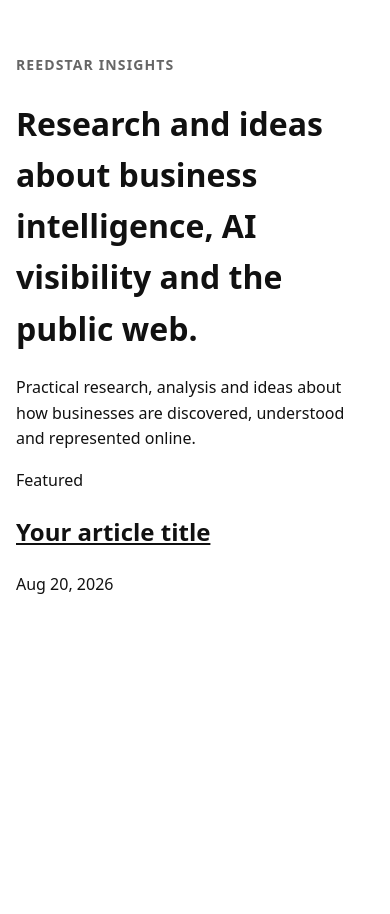
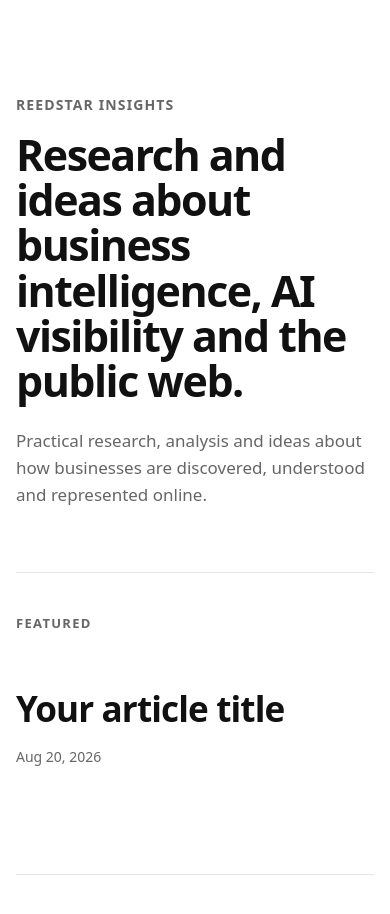
Before and after one commit to AfroDegen/reedstar-site, a Next.js app: page /blog in a window 390 px wide. Shown: the top 914 px of the page. Before the commit the page ends 844 px from the top, so only its background shows below. Built offline with nearby package versions, Linux system fonts and the light colour scheme.

Commit message:
Update globals.css

```diff
--- a/app/globals.css
+++ b/app/globals.css
@@ -244,3 +244,151 @@
     border-radius: var(--radius-sm);
   }
 }
+/* Publication homepage */
+
+.publication-header {
+  padding: var(--space-6) 0 var(--space-5);
+  max-width: 850px;
+}
+
+.publication-title {
+  margin: var(--space-2) 0 var(--space-3);
+  max-width: 850px;
+  font-size: clamp(40px, 7vw, 68px);
+  line-height: 1.05;
+  letter-spacing: -0.035em;
+}
+
+.publication-description {
+  max-width: 680px;
+  margin: 0;
+  color: var(--muted);
+  font-size: clamp(18px, 2.5vw, 22px);
+  line-height: 1.6;
+}
+
+.section-label {
+  margin: 0 0 var(--space-2);
+  color: var(--muted);
+  font-size: 13px;
+  font-weight: 700;
+  letter-spacing: 0.1em;
+  text-transform: uppercase;
+}
+
+.featured-article {
+  padding: var(--space-4) 0 var(--space-5);
+  border-top: 1px solid var(--border);
+  border-bottom: 1px solid var(--border);
+}
+
+.featured-article .article-card {
+  padding: var(--space-4) 0;
+}
+
+.featured-article .article-card h2 {
+  max-width: 850px;
+  margin: 0 0 var(--space-2);
+  font-size: clamp(32px, 6vw, 52px);
+  line-height: 1.08;
+  letter-spacing: -0.025em;
+}
+
+.featured-article .article-card p {
+  max-width: 680px;
+  margin: 0 0 var(--space-2);
+  color: var(--muted);
+  font-size: 18px;
+  line-height: 1.65;
+}
+
+.featured-article .article-card a {
+  color: inherit;
+  text-decoration: none;
+}
+
+.featured-article .article-card a:hover h2 {
+  text-decoration: underline;
+  text-underline-offset: 5px;
+}
+
+.featured-article .article-card time {
+  color: var(--muted);
+  font-size: 14px;
+}
+
+.latest-articles {
+  padding: var(--space-5) 0 var(--space-6);
+}
+
+.section-heading {
+  padding-bottom: var(--space-2);
+  border-bottom: 1px solid var(--border);
+}
+
+.section-heading h2 {
+  margin: 0;
+  font-size: 28px;
+  line-height: 1.2;
+  letter-spacing: -0.02em;
+}
+
+.latest-articles-list {
+  display: grid;
+  gap: 0;
+}
+
+.latest-articles-list .article-card {
+  padding: var(--space-4) 0;
+  border-bottom: 1px solid var(--border);
+}
+
+.latest-articles-list .article-card h2 {
+  margin: 0 0 var(--space-1);
+  font-size: 24px;
+  line-height: 1.25;
+}
+
+.latest-articles-list .article-card a {
+  color: inherit;
+  text-decoration: none;
+}
+
+.latest-articles-list .article-card a:hover h2 {
+  text-decoration: underline;
+  text-underline-offset: 4px;
+}
+
+.latest-articles-list .article-card p {
+  max-width: 680px;
+  margin: 0 0 var(--space-1);
+  color: var(--muted);
+  line-height: 1.6;
+}
+
+.latest-articles-list .article-card time {
+  color: var(--muted);
+  font-size: 14px;
+}
+
+@media (max-width: 600px) {
+  .publication-header {
+    padding-top: var(--space-4);
+  }
+
+  .publication-title {
+    font-size: clamp(36px, 11vw, 52px);
+  }
+
+  .publication-description {
+    font-size: 17px;
+  }
+
+  .featured-article .article-card h2 {
+    font-size: clamp(30px, 9vw, 42px);
+  }
+
+  .latest-articles-list .article-card h2 {
+    font-size: 22px;
+  }
+}
```
